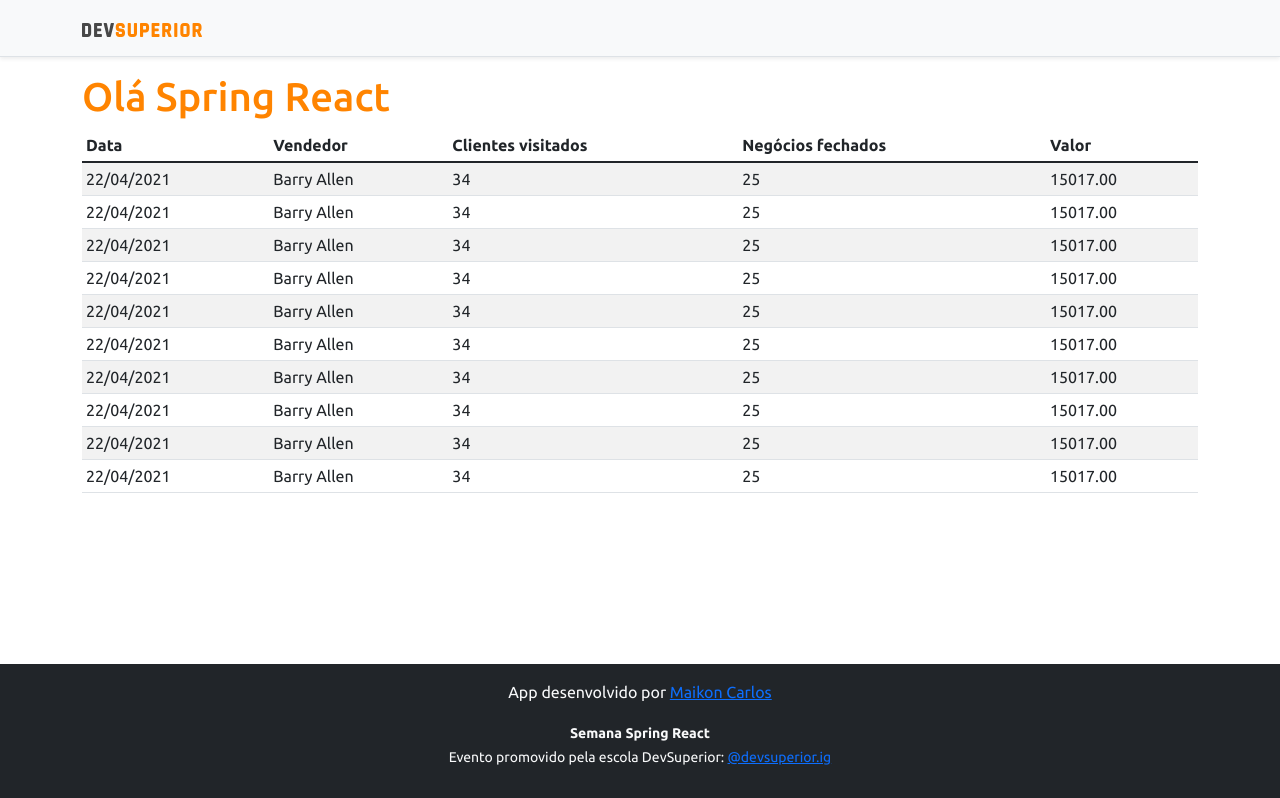
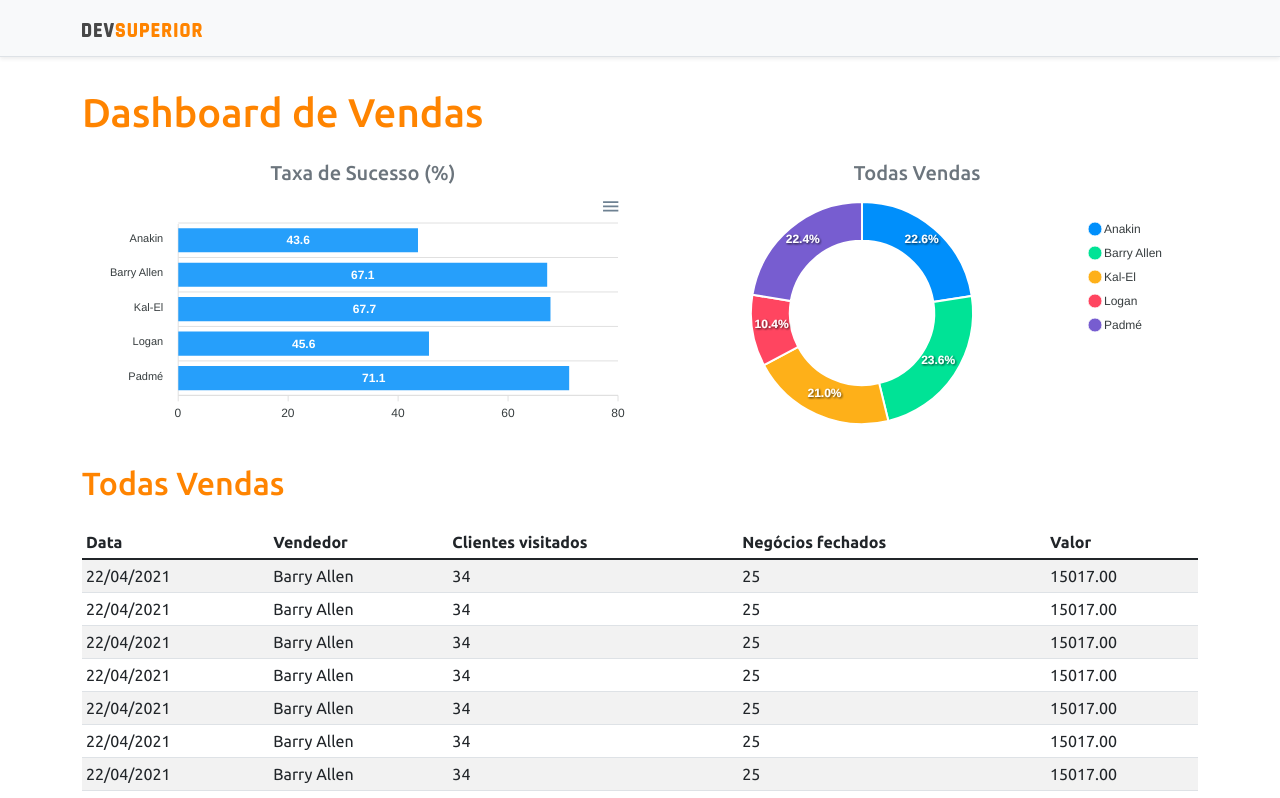
Before and after one commit to Maikoncarlos/Projeto-Spring-React, a React (Create React App) app in the folder frontend/: page / in a window 1280 px wide. Shown: the top 798 px of the page. Built offline with nearby package versions, Linux system fonts and the light colour scheme.

Commit message:
static charts

```diff
--- a/frontend/package.json
+++ b/frontend/package.json
@@ -12,8 +12,10 @@
     "@types/node": "^12.0.0",
     "@types/react": "^17.0.0",
     "@types/react-dom": "^17.0.0",
+    "apexcharts": "^3.29.0",
     "bootstrap": "^5.1.3",
     "react": "^17.0.2",
+    "react-apexcharts": "^1.3.9",
     "react-dom": "^17.0.2",
     "react-scripts": "4.0.3",
     "typescript": "^4.1.2",
--- a/frontend/src/App.tsx
+++ b/frontend/src/App.tsx
@@ -1,16 +1,34 @@
 import Footer from "components/Footer";
 import NavBar from "components/NavBar";
 import DataTable from "components/DataTable";
+import BarChart from "components/BarChart";
+import DonutChart from "components/DonutChart";
 
 function App() {
   return (
     <>
       <NavBar />
       <div className="container">
-        <h1 className="text-primary">Olá Spring React</h1>
-        <DataTable/>
+        <h1 className="text-primary py-3">Dashboard de Vendas</h1>
+
+        <div className="row px-3">
+          <div className="col-sm-6">
+            <h5 className="text-center text-secondary">Taxa de Sucesso (%)</h5>
+            <BarChart />
+          </div>
+          <div className="col-sm-6">
+            <h5 className="text-center text-secondary">Todas Vendas</h5>
+            <DonutChart />
+          </div>
+        </div>
+
+        <div className="py-3">
+          <h2 className="text-primary">Todas Vendas</h2>
+        </div>
+
+        <DataTable />
       </div>
-      <Footer/>
+      <Footer />
     </>
   );
 }
--- /dev/null
+++ b/frontend/src/components/BarChart/index.tsx
@@ -0,0 +1,36 @@
+import Chart from 'react-apexcharts';
+
+function BarChart() {
+       const options = {
+        plotOptions: {
+            bar: {
+                horizontal: true,
+            }
+        },
+    };
+
+    const mockData = {
+        labels: {
+            categories: ['Anakin', 'Barry Allen', 'Kal-El', 'Logan', 'Padmé']
+        },
+        series: [
+            {
+                name: "% Sucesso",
+                data: [43.6, 67.1, 67.7, 45.6, 71.1]
+            }
+        ]
+    };
+
+    return (
+
+        <Chart
+            options = {{ ...options, xaxis: mockData.labels}}
+            series = {mockData.series}
+            type = "bar"
+            height = "240"
+                    />
+
+    );
+  }
+
+  export default BarChart;
--- /dev/null
+++ b/frontend/src/components/DonutChart/index.tsx
@@ -0,0 +1,27 @@
+import Chart from 'react-apexcharts';
+
+function DonutChart() {
+
+    const mockData = {
+        series: [477138, 499928, 444867, 220426, 473088],
+        labels: ['Anakin', 'Barry Allen', 'Kal-El', 'Logan', 'Padmé']
+    }
+
+    const options = {
+        legend: {
+            show: true
+        }
+    }
+
+    return (
+        <Chart
+            options = {{ ...options, labels: mockData.labels}}
+            series = {mockData.series}
+            type = "donut"
+            height = "240"
+                    />
+
+    );
+  }
+
+  export default DonutChart;
```
Also changed, not shown: 1 other file (tests, documents, lock files or other folders).
